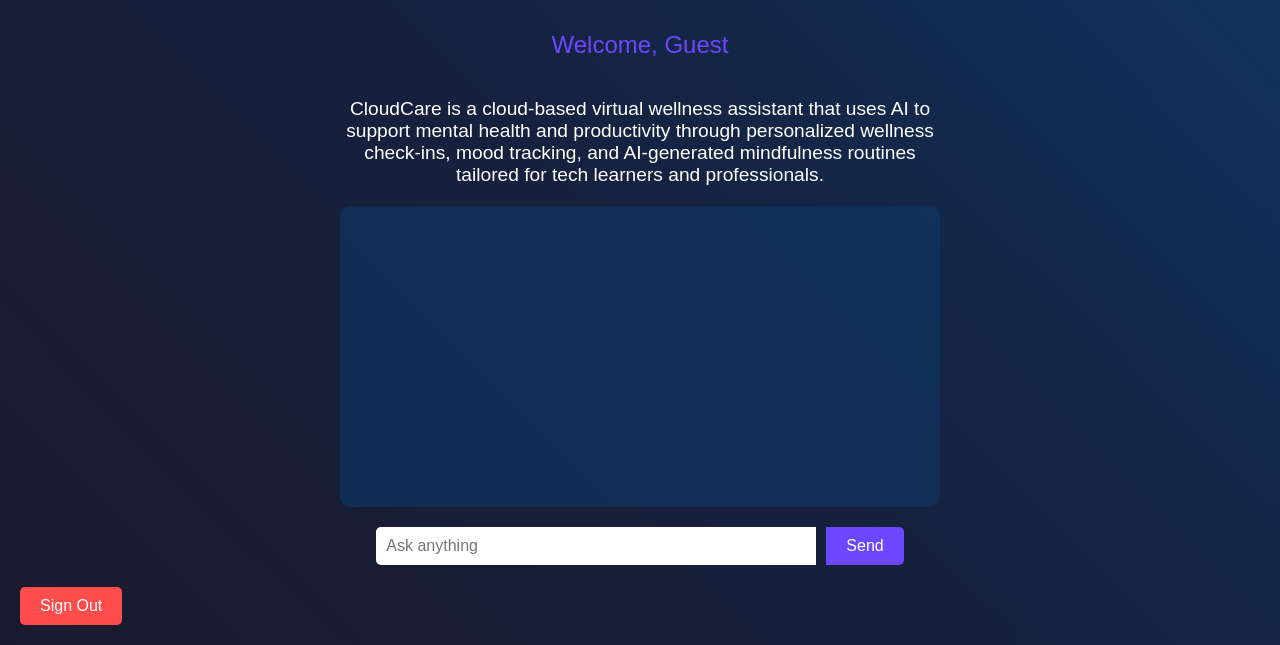
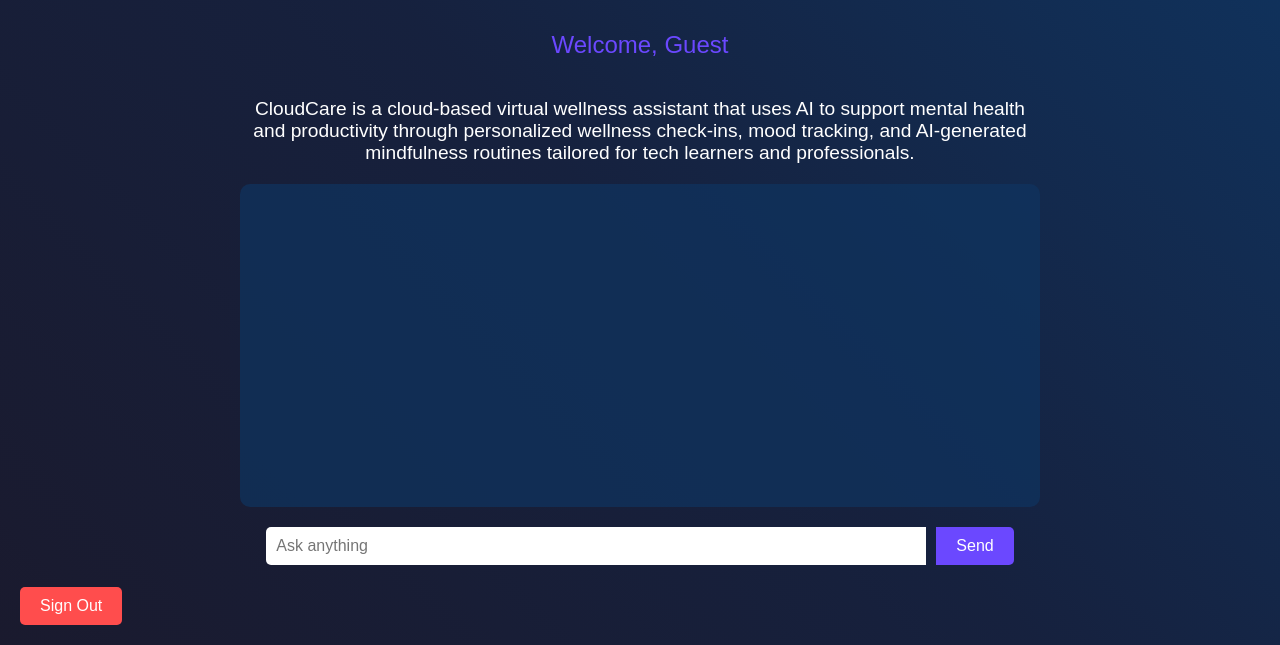
Before and after one commit to jasonMatillano/CarAuctionChatBot, a website: page public/home.html in a window 1280 px wide. Shown: the part 155-800 px from the top of the page. Drawn offline with Linux system fonts and the light colour scheme.

Commit message:
wider chat box

```diff
--- a/public/home.html
+++ b/public/home.html
@@ -19,7 +19,7 @@
         .container {
             text-align: center;
             width: 90%;
-            max-width: 600px;
+            max-width: 800px; /* Increased from 600px to make chatbox wider */
             display: flex;
             flex-direction: column;
             height: 80vh;
@@ -76,7 +76,7 @@
             border: none;
             border-radius: 5px 0 0 5px;
             outline: none;
-            width: 70%;
+            width: 80%; /* Increased from 70% to match wider chatbox */
             background: #fff;
             color: #000;
         }
```
